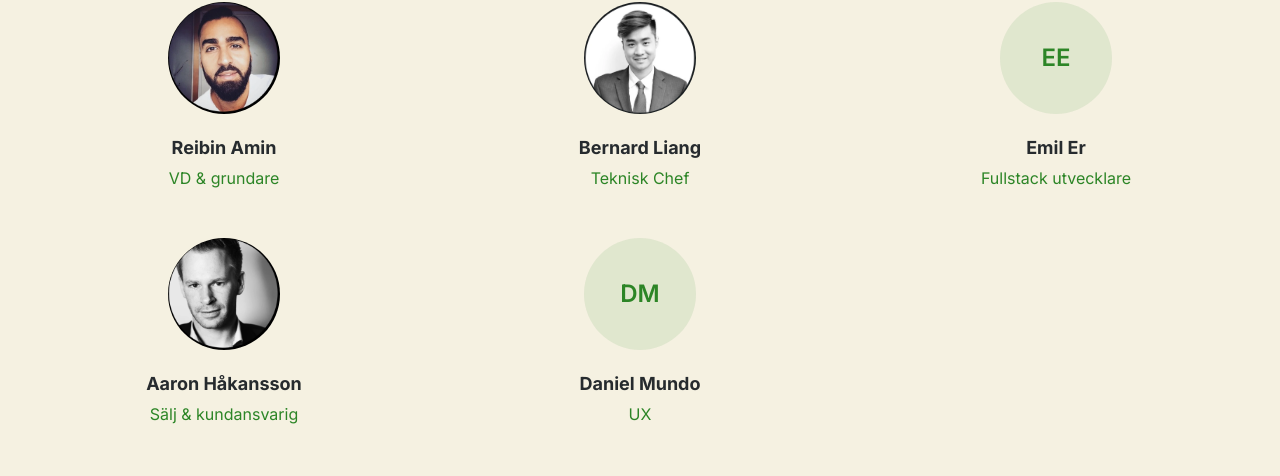
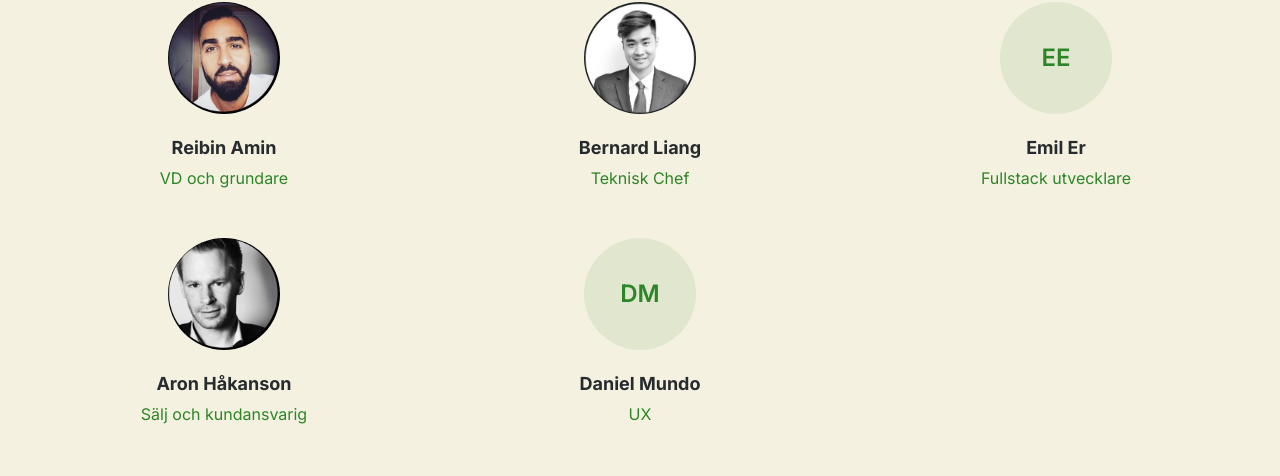
Before and after one commit to grannsam/grannsam-web, a Next.js app: page /om-oss in a window 1280 px wide. Shown: the part 3650-4126 px from the top of the page. Built offline with nearby package versions, Linux system fonts and the light colour scheme.

Commit message:
Ändrat namn

```diff
--- a/components/sections/AboutSection.tsx
+++ b/components/sections/AboutSection.tsx
@@ -15,7 +15,7 @@ type TeamMember = {
 const team: TeamMember[] = [
   {
     name: "Reibin Amin",
-    role: "VD & grundare",
+    role: "VD och grundare",
     photo: "/images/team/reibin-amin.png",
   },
   {
@@ -25,8 +25,8 @@ const team: TeamMember[] = [
   },
   { name: "Emil Er", role: "Fullstack utvecklare" },
   {
-    name: "Aaron Håkansson",
-    role: "Sälj & kundansvarig",
+    name: "Aron Håkanson",
+    role: "Sälj och kundansvarig",
     photo: "/images/team/aaron-hakansson.png",
   },
   { name: "Daniel Mundo", role: "UX" },
```
